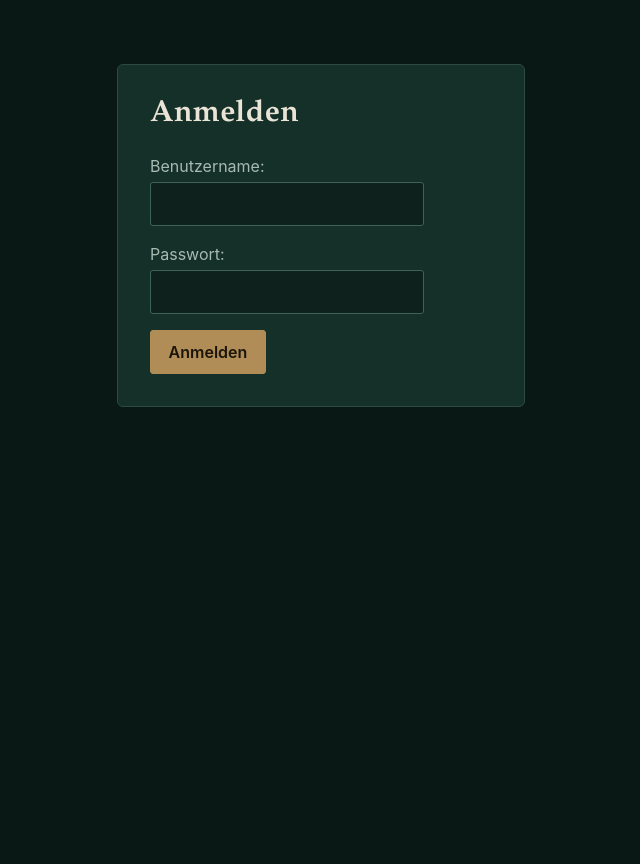
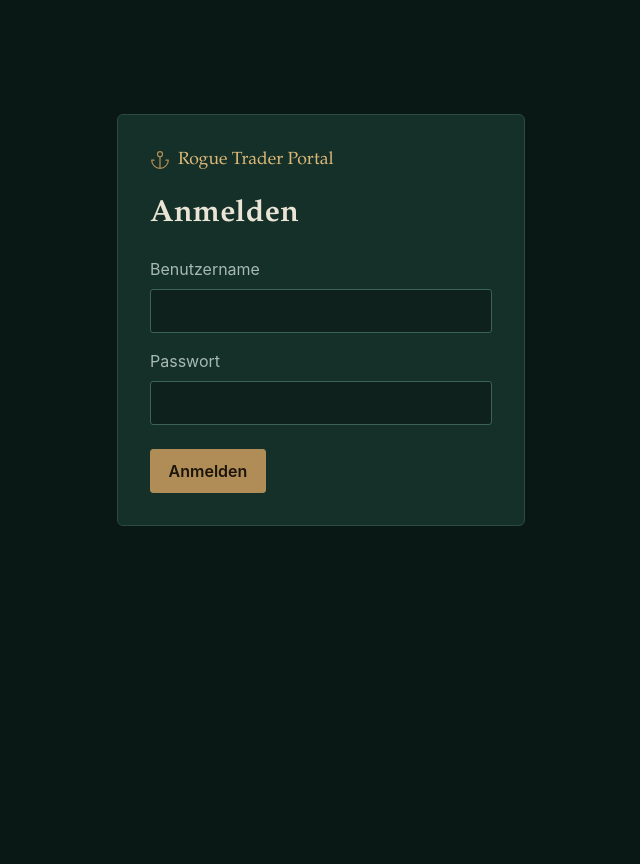
Before and after one commit to DevilsDoener/RogueTrader, a Django app: page /account/login/?next=/wiki/ in a window 1280 px wide. Shown: the whole page, without its empty margins (319-959 px from the left). After the commit the page ends 526 px from the top, so only its background shows below. Run offline with Django 5.2, Linux system fonts and the light colour scheme; some libraries are stand-ins or nearby versions.

Commit message:
Portal-Oberfläche poliert, Wiki-Seiten in voller Breite
- Wiki (Bibliothek, Kapitel, Suche) wächst mit der Fensterbreite
  statt bei 72rem zu enden (body-Klasse page-wiki).
- Seitenleiste reicht bis zum unteren Fensterrand.
- Kopfleiste: ruhiger Such-Button, Abmelden als Textlink, Anker als
  Messing-Linienicon statt Emoji.
- Kleine Labels in normaler Schreibung ohne Sperrung, mind. 12 px.
- Gold nur noch für Hauptaktion, aktive Navigation, römische Ziffern,
  Portalname und Kennwerte; Seitentitel und Eyebrows ruhig.
- Kürzere Platzhalter ohne Auslassungspunkte, kein Doppelpunkt hinter
  "Name".
- Login: Portalname, Labels über gleich breiten Feldern, Karte mittig.
- Kennwert-Leiste kürzt zu lange Werte mit Ellipse.
- Karten reagieren auf Hover mit Flächenstufe statt Anheben.

Co-Authored-By: Claude Opus 5.5 <noreply@anthropic.com>

```diff
--- a/accounts/templates/accounts/login.html
+++ b/accounts/templates/accounts/login.html
@@ -1,16 +1,33 @@
 {% extends "base.html" %}
 
 {% block title %}Anmelden &ndash; Rogue Trader Portal{% endblock %}
+{% block body_class %}login-page{% endblock %}
 
 {% block bare_content %}
-  <div class="auth-card">
-    <h1>Anmelden</h1>
-    <form method="post">
+  {% comment %}Stacked labels and full-width fields (portal.css, "Auth / bare
+     pages"); the inputs keep Django's id_username / id_password ids, which the
+     e2e journey tests fill in.{% endcomment %}
+  <section class="auth-card login-card" aria-labelledby="login-title">
+    <p class="login-brand">
+      <span class="brand-mark" aria-hidden="true"><svg viewBox="0 0 24 24" fill="none" stroke="currentColor" stroke-width="1.5" stroke-linecap="round" stroke-linejoin="round" focusable="false"><path d="M12 22V8"/><path d="M5 12H2a10 10 0 0 0 20 0h-3"/><circle cx="12" cy="5" r="3"/></svg></span>
+      <span>Rogue Trader Portal</span>
+    </p>
+    <h1 id="login-title">Anmelden</h1>
+    <form method="post" class="login-form">
       {% csrf_token %}
       {% if next %}<input type="hidden" name="next" value="{{ next }}">{% endif %}
       {{ form.non_field_errors }}
-      {{ form.as_p }}
+      <div class="login-field">
+        <label for="{{ form.username.id_for_label }}">{{ form.username.label }}</label>
+        {{ form.username }}
+        {{ form.username.errors }}
+      </div>
+      <div class="login-field">
+        <label for="{{ form.password.id_for_label }}">{{ form.password.label }}</label>
+        {{ form.password }}
+        {{ form.password.errors }}
+      </div>
       <button type="submit" class="button-primary">Anmelden</button>
     </form>
-  </div>
+  </section>
 {% endblock %}
--- a/core/templates/core/dashboard.html
+++ b/core/templates/core/dashboard.html
@@ -16,7 +16,7 @@
         id="dashboard-search-input"
         type="search"
         name="q"
-        placeholder="Suche im Regelwerk&hellip;"
+        placeholder="Regelwerk durchsuchen"
         autocomplete="off"
       >
       <button type="submit" class="button-primary">Suchen</button>
--- a/sheets/forms.py
+++ b/sheets/forms.py
@@ -9,6 +9,11 @@ from .models import CharacterSheet
 class CharacterCreateForm(forms.ModelForm):
     """Creates a new character sheet. ``owner`` is set server-side by the view."""
 
+    def __init__(self, *args, **kwargs):
+        # Labels sit above their field, so no "Name:" colon.
+        kwargs.setdefault("label_suffix", "")
+        super().__init__(*args, **kwargs)
+
     class Meta:
         model = CharacterSheet
         fields = ("display_name",)
--- a/static/css/portal.css
+++ b/static/css/portal.css
@@ -46,9 +46,8 @@
   --rt-radius-lg: 6px;
   --rt-radius-pill: 999px;
 
-  /* Shared effects: the lifted-card hover shadow, the focus ring of the
-     search fields, and the translucent "blank dossier" fill. */
-  --rt-shadow-lift: 0 8px 20px color-mix(in srgb, var(--rt-bg) 70%, transparent);
+  /* Shared effects: the focus ring of the search fields and the translucent
+     "blank dossier" fill. Cards answer hover with a surface step, not a lift. */
   --rt-focus-ring: 0 0 0 3px color-mix(in srgb, var(--rt-focus) 28%, transparent);
   --rt-fill-blank: color-mix(in srgb, var(--rt-panel) 45%, transparent);
 
@@ -375,7 +403,13 @@ label {
 }
 
 .brand-mark {
-  font-size: 1.3rem;
+  display: inline-flex;
+  color: var(--rt-gold);
+}
+
+.brand-mark svg {
+  width: 1.25rem;
+  height: 1.25rem;
 }
 
 .topbar-search {
@@ -499,6 +538,63 @@ label {
 .auth-card h1 {
   margin-top: 0;
   font-size: 1.4rem;
+}
+
+/* Login: the card sits a little above the optical centre of the window,
+   with the portal name over the title and labels stacked over the fields. */
+.login-page .content-bare {
+  display: flex;
+  flex-direction: column;
+  justify-content: center;
+  min-height: 80vh;
+  margin-block: 0;
+}
+
+.login-card {
+  margin-top: 0;
+}
+
+.login-brand {
+  display: flex;
+  align-items: center;
+  gap: 0.5rem;
+  margin: 0 0 1.5rem;
+  font-family: var(--rt-font-display);
+  font-size: 1.1rem;
+  color: var(--rt-gold-bright);
+}
+
+.login-card h1 {
+  margin-bottom: 1.5rem;
+}
+
+.login-form {
+  display: grid;
+  gap: 1rem;
+}
+
+.login-field {
+  display: grid;
+  gap: 0.5rem;
+  min-width: 0;
+}
+
+.login-field label {
+  margin: 0;
+}
+
+.login-field input {
+  width: 100%;
+  min-width: 0;
+}
+
+.login-field .errorlist {
+  margin: 0;
+}
+
+.login-form button[type="submit"] {
+  justify-self: start;
+  margin-top: 0.5rem;
 }
 
 /* Password setup: a quiet, single-column form within the existing auth shell. */
--- a/static/js/wiki-library.js
+++ b/static/js/wiki-library.js
@@ -18,7 +18,7 @@
       return;
     }
     // Only with JS does typing filter; the HTML placeholder promises search only.
-    input.setAttribute("placeholder", "Kapitel und Abschnitte filtern – Enter sucht im Volltext");
+    input.setAttribute("placeholder", "Kapitel und Abschnitte filtern");
     var cards = Array.from(document.querySelectorAll(".library-card"));
     var emptyNote = document.querySelector(".library-empty");
     var bands = Array.from(document.querySelectorAll(".library-band"));
--- a/templates/base.html
+++ b/templates/base.html
@@ -19,7 +19,7 @@
     <div class="app-shell">
       <header class="topbar">
         <a class="brand" href="{% url 'dashboard' %}">
-          <span class="brand-mark" aria-hidden="true">&#9875;</span>
+          <span class="brand-mark" aria-hidden="true"><svg viewBox="0 0 24 24" fill="none" stroke="currentColor" stroke-width="1.5" stroke-linecap="round" stroke-linejoin="round" focusable="false"><path d="M12 22V8"/><path d="M5 12H2a10 10 0 0 0 20 0h-3"/><circle cx="12" cy="5" r="3"/></svg></span>
           <span class="brand-name">Rogue&nbsp;Trader&nbsp;Portal</span>
         </a>
 
@@ -33,7 +33,7 @@
               type="search"
               name="q"
               value="{{ request.GET.q|default:'' }}"
-              placeholder="Wiki durchsuchen&hellip;"
+              placeholder="Wiki durchsuchen"
               autocomplete="off"
             >
             <kbd class="topbar-search-kbd js-only" aria-hidden="true">Strg K</kbd>
@@ -126,7 +126,7 @@
           <input class="auspex-input" type="search" role="combobox"
                  aria-label="Regelwerk durchsuchen" aria-expanded="false" aria-controls="auspex-results"
                  aria-autocomplete="list" autocomplete="off"
-                 placeholder="Regelwerk scannen&hellip;">
+                 placeholder="Regelwerk scannen">
           <kbd class="auspex-esc">Esc</kbd>
         </div>
         <div class="auspex-results" id="auspex-results" role="listbox" aria-label="Vorschläge"></div>
--- a/wiki/templates/wiki/chapter.html
+++ b/wiki/templates/wiki/chapter.html
@@ -2,6 +2,7 @@
 {% load static %}
 
 {% block html_lang %}de{% endblock %}
+{% block body_class %}page-wiki{% endblock %}
 {% block title %}{{ chapter.title }} &ndash; Rogue Trader Portal{% endblock %}
 
 {% block content %}
@@ -31,7 +32,7 @@
         {% comment %}Filters the outline below as you type (wiki-reader.js);
            without JavaScript there is nothing to filter with, so it is hidden.
            First in the menu so it can stay pinned while the outline scrolls.{% endcomment %}
-        <input type="search" class="wiki-toc-filter js-only" placeholder="Abschnitt filtern…" aria-label="Abschnitte filtern" autocomplete="off">
+        <input type="search" class="wiki-toc-filter js-only" placeholder="Abschnitt filtern" aria-label="Abschnitte filtern" autocomplete="off">
         <strong>Abschnitte</strong>
         {% include "wiki/_toc.html" with sections=chapter.outline depth=1 max_depth=toc_max_depth %}
       </nav>
--- a/wiki/templates/wiki/index.html
+++ b/wiki/templates/wiki/index.html
@@ -2,6 +2,7 @@
 {% load static %}
 
 {% block html_lang %}de{% endblock %}
+{% block body_class %}page-wiki{% endblock %}
 {% block title %}Bibliothek &ndash; Rogue Trader Portal{% endblock %}
 
 {% block content %}
@@ -11,7 +12,7 @@
     <p class="library-intro">Alle Kapitel des Regelwerks auf einen Blick &ndash; filtere nach Kapiteln und Abschnitten oder springe direkt zu den Regeln, die am Tisch gebraucht werden.</p>
     <form class="library-search" method="get" action="{% url 'wiki:search' %}" role="search">
       <label for="library-filter" class="sr-only">Kapitel und Abschnitte filtern</label>
-      <input id="library-filter" type="search" name="q" placeholder="Kapitel, Abschnitte oder Regeln suchen&hellip;" autocomplete="off">
+      <input id="library-filter" type="search" name="q" placeholder="Kapitel und Regeln suchen" autocomplete="off">
       <button type="submit" class="button-primary">Volltextsuche</button>
     </form>
   </header>
--- a/wiki/templates/wiki/search_results.html
+++ b/wiki/templates/wiki/search_results.html
@@ -1,6 +1,7 @@
 {% extends "base.html" %}
 
 {% block html_lang %}de{% endblock %}
+{% block body_class %}page-wiki{% endblock %}
 {% block title %}Suche &ndash; Rogue Trader Portal{% endblock %}
 
 {% block content %}
```
Also changed, not shown: other parts of static/css/portal.css (+78 -80 lines), wiki/tests/test_index_view.py (+1 -1 lines).
